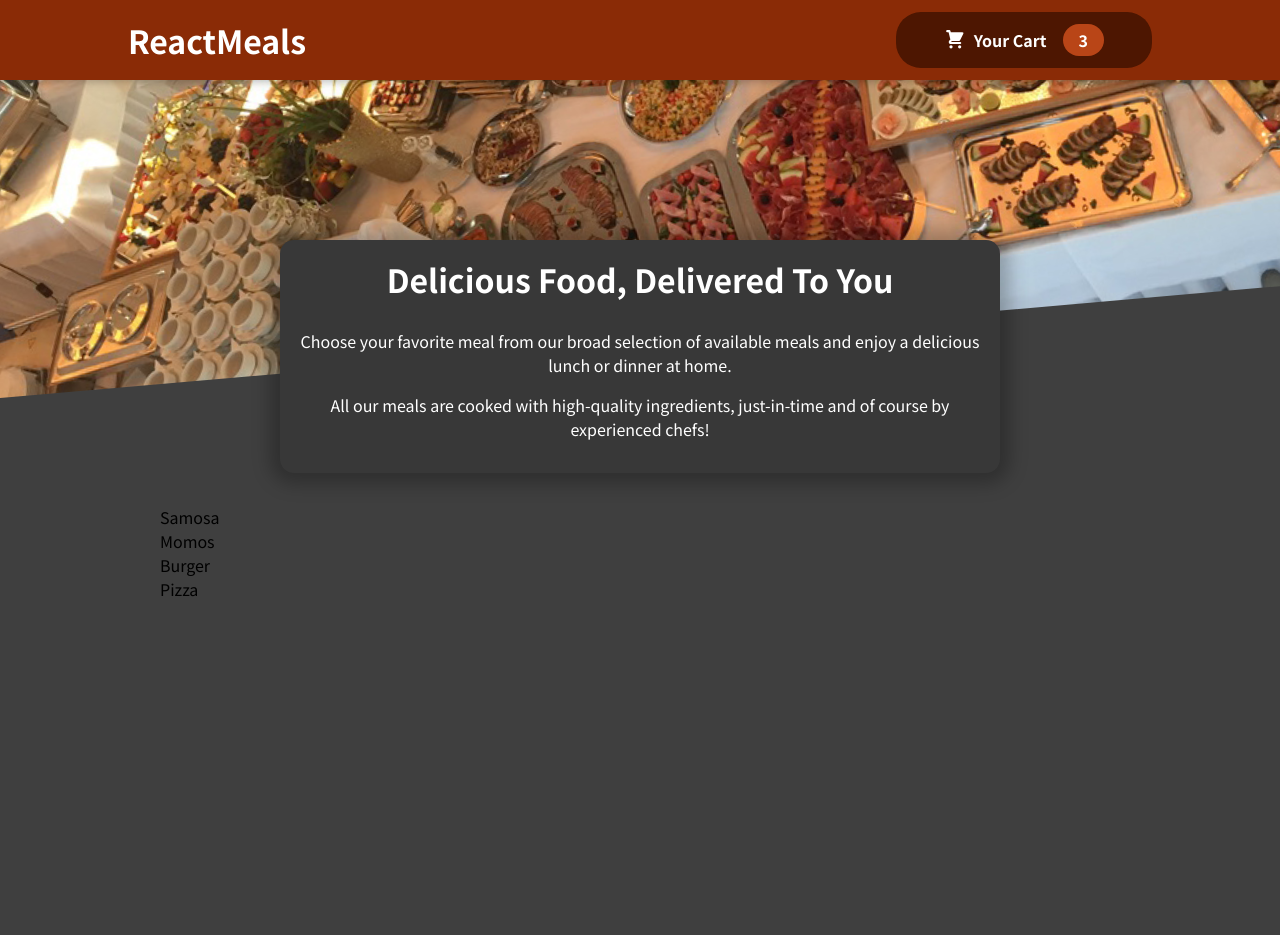
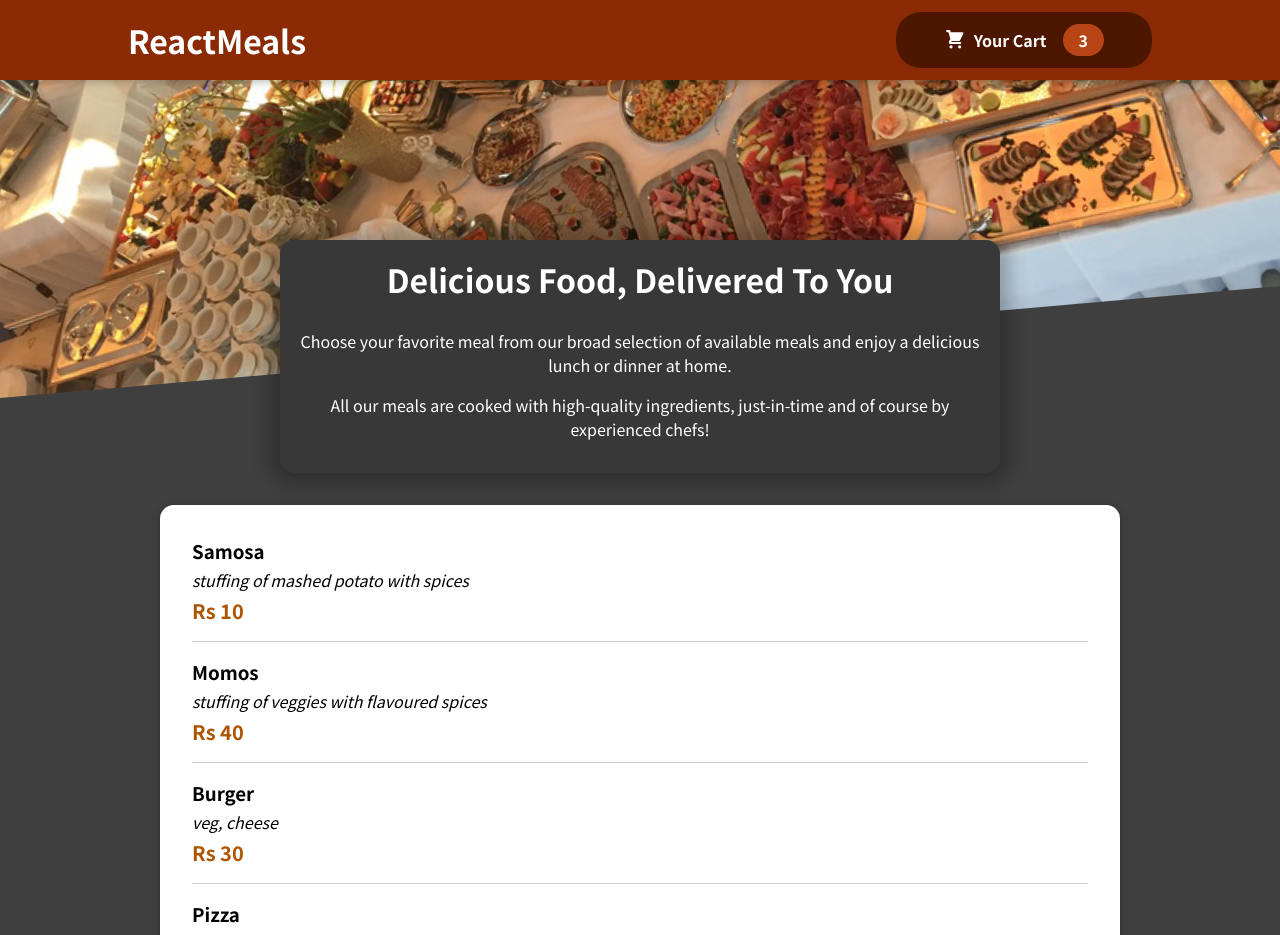
Before and after one commit to anandkumarnishant65/React-Restaurant-App, a React (Create React App) app: page / in a window 1280 px wide. Shown: the top 935 px of the page. Before the commit the page ends 800 px from the top, so only its background shows below. Built offline with nearby package versions, Linux system fonts and the light colour scheme.

Commit message:
Making Items visible

```diff
--- a/src/Components/Meals/AvailableMeals.js
+++ b/src/Components/Meals/AvailableMeals.js
@@ -1,4 +1,6 @@
 import classes from './AvailableMeals.module.css'
+import MealItem from './MealItem/MealItem';
+import Card from '../UI/Card';
 
 const Dummy_MEALS=[
     {
@@ -28,10 +30,19 @@
 ]
 
 const AvailableMeals= ()=>{
-    const mealList = Dummy_MEALS.map(meal=><li>{meal.name}</li>);
+    const mealList = Dummy_MEALS.map(meal=>
+        <MealItem
+            key={meal.id}
+            name={meal.name}
+            description={meal.description}
+            price={meal.price}
+        />);
     return(
         <section className={classes.meals}>
-            <ul>{mealList}</ul>
+            <Card>
+                <ul>{mealList}</ul>
+            </Card>
+
         </section>
     )
 }
--- /dev/null
+++ b/src/Components/Meals/MealItem/MealItem.js
@@ -0,0 +1,18 @@
+import classes from './MealItem.module.css'
+
+const MealItem=(props)=>{
+
+    const price=`Rs ${props.price}`
+
+    return (
+        <li className={classes.meal}>
+            <div>
+                <h3>{props.name}</h3>
+                <div className={classes.description}>{props.description}</div>
+                <div className={classes.price}>{price}</div>
+            </div>
+        </li>
+    )
+}
+
+export default MealItem
--- /dev/null
+++ b/src/Components/Meals/MealItem/MealItem.module.css
@@ -0,0 +1,22 @@
+.meal {
+    display: flex;
+    justify-content: space-between;
+    margin: 1rem;
+    padding-bottom: 1rem;
+    border-bottom: 1px solid #ccc;
+  }
+
+  .meal h3 {
+    margin: 0 0 0.25rem 0;
+  }
+
+  .description {
+    font-style: italic;
+  }
+
+  .price {
+    margin-top: 0.25rem;
+    font-weight: bold;
+    color: #ad5502;
+    font-size: 1.25rem;
+  }
--- /dev/null
+++ b/src/Components/UI/Card.js
@@ -0,0 +1,7 @@
+import classes from './Card.module.css'
+
+const Card=(props)=>{
+    return <div className={classes.card}>{props.children}</div>
+}
+
+export default Card;
--- /dev/null
+++ b/src/Components/UI/Card.module.css
@@ -0,0 +1,6 @@
+.card {
+    padding: 1rem;
+    box-shadow: 0 2px 8px rgba(0, 0, 0, 0.25);
+    border-radius: 14px;
+    background-color: white;
+  }
```
